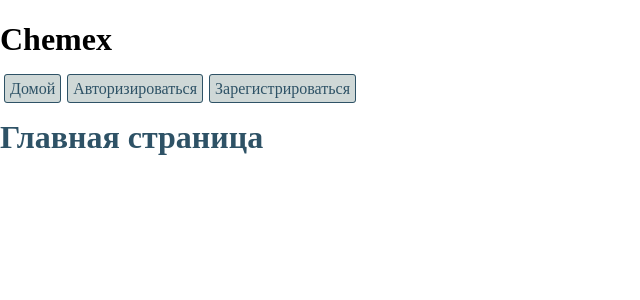
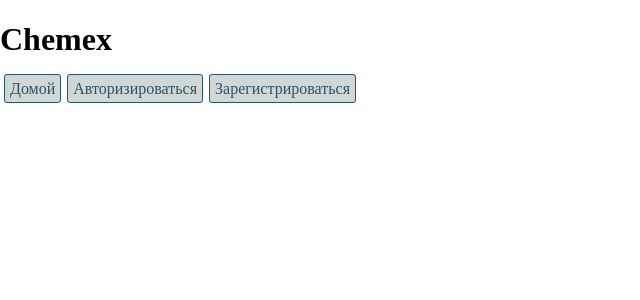
Before and after one commit to andreykarpov0/chemex, a React (Create React App) app in the folder ClientApp/: page /home in a window 1280 px wide. Shown: the top 300 px of the page, without its empty margins (0-640 px from the left). Built offline with nearby package versions, Linux system fonts and the light colour scheme.

Commit message:
added the list of docs

```diff
--- a/ClientApp/src/windows/Home.jsx
+++ b/ClientApp/src/windows/Home.jsx
@@ -1,11 +1,16 @@
 import React from 'react'
+
+import labEl from './labElement';
 
 import './Home.css';
 
 export default function Home() {
+  const testList = [{url:"1", name:"one"}]
   return (
     <div>
-        <h1 className='Title'>Главная страница</h1>
+        {testList.map((el) => {
+            <labEl name={el.name} url={el.url}/>
+        })}
     </div>
   )
 }
--- /dev/null
+++ b/ClientApp/src/windows/labElement.jsx
@@ -0,0 +1,16 @@
+import React from 'react'
+
+import './Menu.css';
+
+export default function labElement({name, url, ...props}) {
+  return (
+
+    <div className="labElement">
+          {
+              <a className="docUrl" href={url}>{name}</a>
+          }
+    </div>
+  )
+}
+
+//labElement.defaultProps = {items : {123}}
```
Also changed, not shown: ClientApp/src/windows/labElement.css (added).
